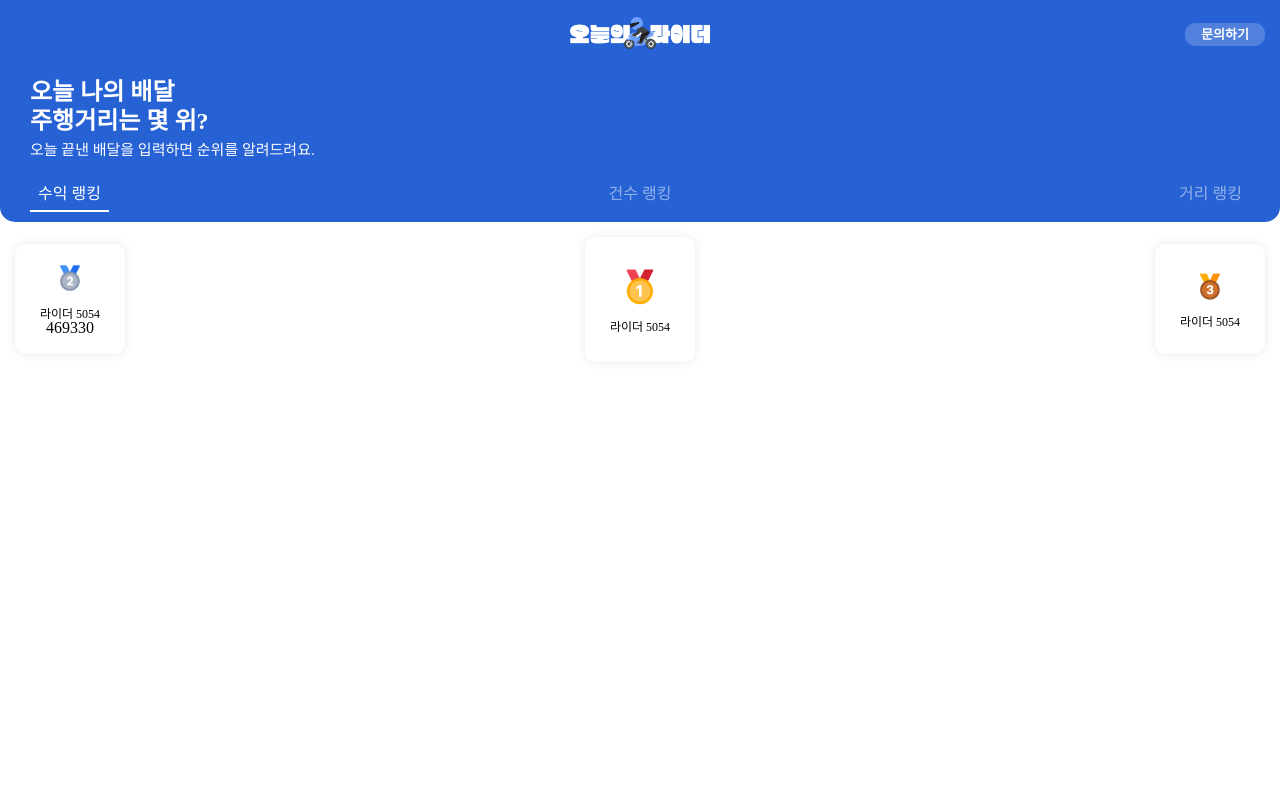
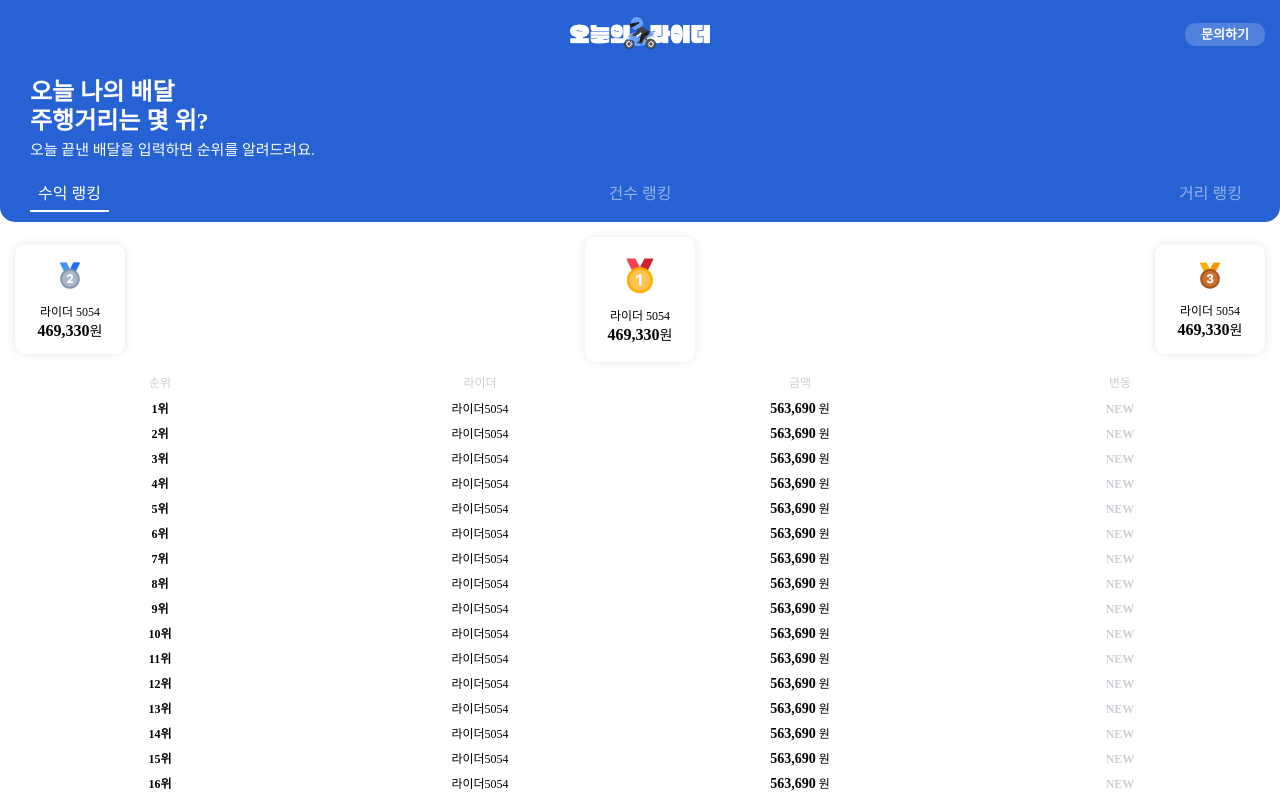
Before and after one commit to minuxx/otto-client-web, a React (Create React App) app: page / in a window 1280 px wide. Shown: the top 800 px of the page. Built offline with nearby package versions, Linux system fonts and the light colour scheme; the HTML template or start-up script is replaced by a standard one.

Commit message:
랭킹 순위 테이블 추가

```diff
--- a/src/components/HighRanker.js
+++ b/src/components/HighRanker.js
@@ -3,6 +3,7 @@ import styled from 'styled-components'
 import bronze from '../images/bronze.png'
 import silver from '../images/silver.png'
 import gold from '../images/gold.png'
+import {parseAmountFormat} from './utils'
 
 const Wrapper = styled.div`
   margin: 15px;
@@ -36,7 +37,14 @@ const RiderID = styled.div`
   font-size: 12px;
   margin-top: 15px;
 `
-const Amount = styled.div``
+const Amount = styled.div`
+  margin-top: 5px;
+  font-size: 14px;
+  span {
+    font-size: 16px;
+    font-weight: 700;
+  }
+`
 
 function HighRanker() {
 
@@ -45,15 +53,17 @@ function HighRanker() {
       <PodiumBox>
         <img src={silver}/>
         <RiderID>라이더 5054</RiderID>
-        <Amount>469330</Amount>
+        <Amount><span>{parseAmountFormat(469330)}</span>원</Amount>
       </PodiumBox>
       <WinnerBox>
         <img src={gold}/>
         <RiderID>라이더 5054</RiderID>
+        <Amount><span>{parseAmountFormat(469330)}</span>원</Amount>
       </WinnerBox>
       <PodiumBox>
         <img src={bronze}/>
         <RiderID>라이더 5054</RiderID>
+        <Amount><span>{parseAmountFormat(469330)}</span>원</Amount>
       </PodiumBox>
     </Wrapper>
   )
--- a/src/components/RankLadder.js
+++ b/src/components/RankLadder.js
@@ -1,10 +1,41 @@
 import React from 'react'
 import HighRanker from './HighRanker'
+import RankTable from './RankTable'
+import {parseAmountFormat} from './utils'
 
-function RankLadder(){
+const rankData = Array.from({length:500}, (_, idx) => ({rating: idx+1, id: 5054, amount: 563690, change: 23, status: 'up'}) )
+// const rankData = [
+//   {rating: 1, id: 5054, amount: 563690, change: 23, status: 'up'},
+//   {rating: 2, id: 2054, amount: 323690, change: 6, status: 'down'},
+//   {rating: 3, id: 4054, amount: 133690, change: 0, status: 'new'},
+//   {rating: 4, id: 4054, amount: 133690, change: 0, status: 'new'},
+//   {rating: 5, id: 4054, amount: 133690, change: 0, status: 'new'},
+//   {rating: 6, id: 4054, amount: 133690, change: 0, status: 'new'},
+//   {rating: 7, id: 4054, amount: 133690, change: 0, status: 'new'},
+//   {rating: 8, id: 4054, amount: 133690, change: 0, status: 'new'},
+// ]
+
+function RankLadder() {
+
+  const column = [
+    {title: '순위', render: (row) => <div style={{fontWeight: 700}}>{row.rating}위</div>},
+    {title: '라이더', render: (row) => <div>라이더{row.id}</div>},
+    {
+      title: '금액',
+      render: (row) => (
+        <div>
+          <span style={{fontWeight: '700', fontSize: '14px', marginRight: '3px'}}>{parseAmountFormat(row.amount)}</span>원
+        </div>)
+    },
+    {title: '변동', render: (row) => <div style={{color: '#CACED3', fontWeight:700}}>NEW</div>},
+  ]
 
   return (<>
-    <HighRanker />
+    <HighRanker/>
+    <RankTable
+      column={column}
+      data={rankData}
+    />
   </>)
 }
 
--- /dev/null
+++ b/src/components/RankTable.js
@@ -0,0 +1,26 @@
+import React from 'react'
+
+function RankTable({data, column}) {
+
+  return (
+    <table
+      align={'center'} width={'100%'}
+      style={{fontSize:'12px'}}
+    >
+      <thead>
+      <tr align={'center'}>
+        {column.map(e => <th height={25} style={{color: '#CACED3'}}>{e.title}</th>)}
+      </tr>
+      </thead>
+      <tbody align={'center'}>
+      {data.map(row => (
+        <tr >
+          {column.map(col => <td height={25} width={100} >{col.render(row)}</td>)}
+        </tr>
+      ))}
+      </tbody>
+    </table>
+  )
+}
+
+export default RankTable;
--- /dev/null
+++ b/src/components/utils.js
@@ -0,0 +1,3 @@
+export function parseAmountFormat(amount){
+  return amount.toString().replace(/\B(?=(\d{3})+(?!\d))/g, ',');
+}
--- a/src/contexts/theme.js
+++ b/src/contexts/theme.js
@@ -1,6 +1,7 @@
 const theme = {
   mainBlue: '#2662D4',
   subBlue: '#5181dd',
+  greyColor: '#CACED3',
 }
 
 export default theme
```
